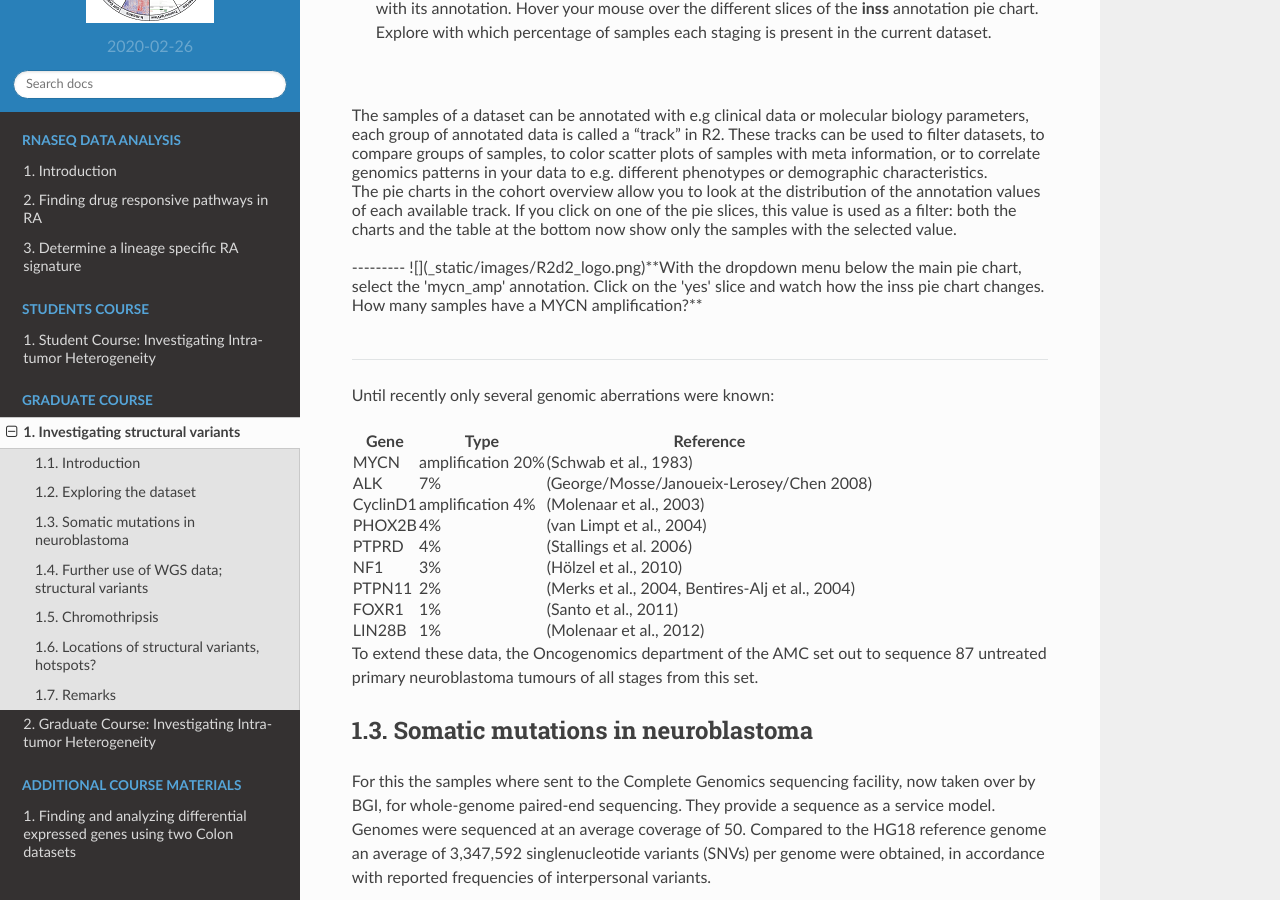
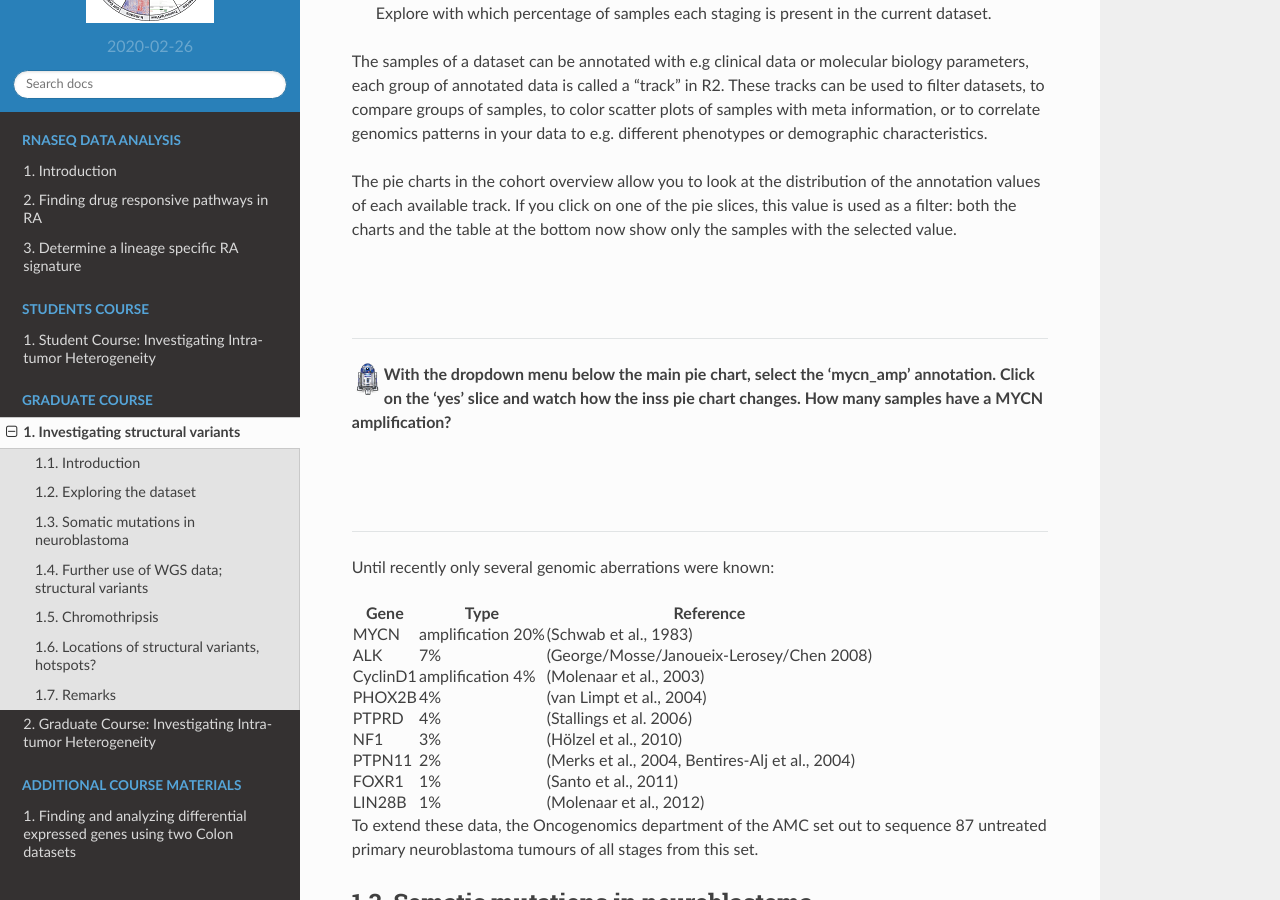
Before and after one commit to antronerds/r2-training-courses, a Sphinx documentation site: the page built from docs/Finding_structural_variants.md, in a window 1280 px wide and 900 px high, scrolled down 1798 px. Built offline with Sphinx 7.4.7 and the Read the Docs theme 2.0.0, drawn with Linux system fonts in a browser that asks for light colours.

Commit message:
updated button 1 of struct var plus surrounding text

```diff
--- a/docs/Finding_structural_variants.md
+++ b/docs/Finding_structural_variants.md
@@ -36,26 +36,26 @@
 
 
 * Go to R2 (http://r2.amc.nl) by clicking on the button below:
+
 <form name="accessing_r2" action="https://hgserver2.amc.nl/cgi-bin/r2/main.cgi" enctype="multipart/form-data" target="R2" method="post">
   <input type="hidden" name="table" value="ps_avgpres_nbadam88_u133p2">
   <button type="submit" >Go to R2</button>
 </form>
 <br>
-<br>
 * Log on to the R2 platform with your credentials that were provided. (or apply for a login using the link)
 
 * For a quick impression of the data select the **Cohort Overview**. R2 presents the tumor series with its annotation. Hover your mouse over the different slices of the **inss** annotation pie chart. Explore with which percentage of samples each staging is present in the current dataset.
-<br>
-<br>
+
 The samples of a dataset can be annotated with e.g clinical data or molecular biology parameters, each group of annotated data is called a “track” in R2. These tracks can be used to filter datasets, to compare groups of samples, to color scatter plots of samples with meta information, or to correlate genomics patterns in your data to e.g. different phenotypes or demographic characteristics.
-<br>
+
 The pie charts in the cohort overview allow you to look at the distribution of the annotation values of each available track. If you click on one of the pie slices, this value is used as a filter: both the charts and the table at the bottom now show only the samples with the selected value.
+
 <br><br>
+
 ---------
   ![](_static/images/R2d2_logo.png)**With the dropdown menu below the main pie chart, select the 'mycn_amp' annotation.  Click on the 'yes' slice and watch how the inss pie chart changes. How many samples have a MYCN amplification?**
 
-<br>
-<br>
+<br><br>
 
 ---------
 
```
